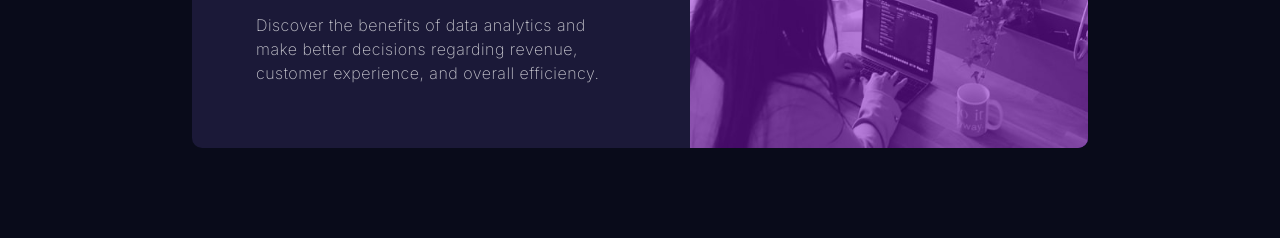
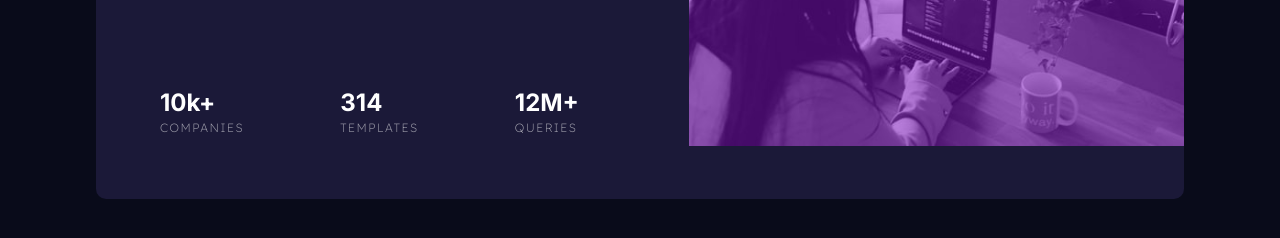
Before and after one commit to Freshuuu1218/Stats-preview-card-component, a plain HTML site: page index.html in a window 1280 px wide. Shown: the part 432-670 px from the top of the page. Drawn offline with Linux system fonts and the light colour scheme.

Commit message:
fix numbers display

```diff
--- a/style.css
+++ b/style.css
@@ -76,9 +76,6 @@ p{
 @media (min-width: 400px) {
     .wrapper{
         display: flex;
-        height: 45vh;
-        width: 70vw;
-
     }
     .content{
         text-align: left;
@@ -101,7 +98,7 @@ p{
         flex-direction: row;
         align-items: center;
         justify-content: space-between;
-        margin-top: 2rem;
+        margin-top: 6rem;
         width: 90%;
     }
     .number-section{
```
